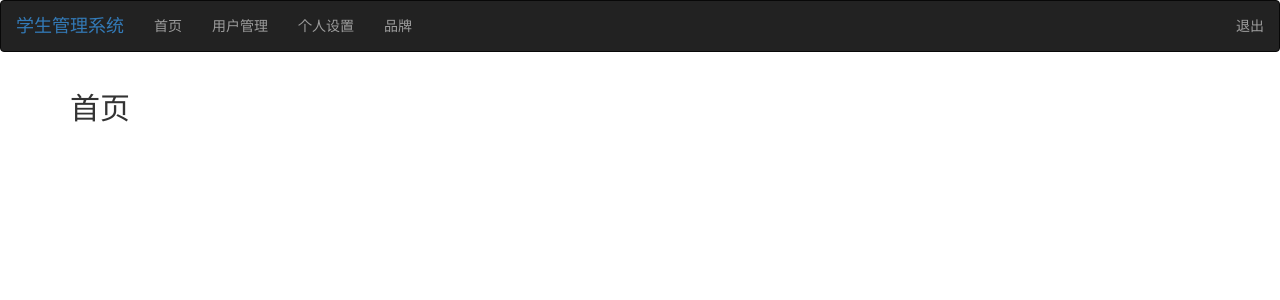
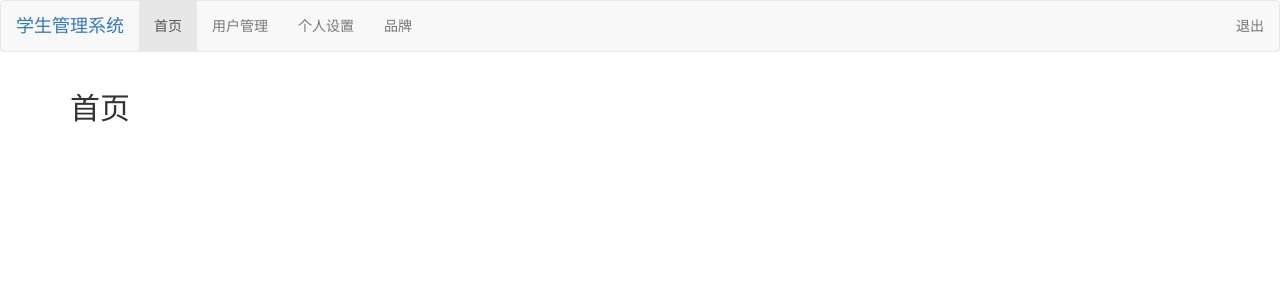
Before and after one commit to WangJia-mm/react-router-lesson-4, a React (Create React App) app: page / in a window 1280 px wide. Shown: the top 300 px of the page. Built offline with nearby package versions, Linux system fonts and the light colour scheme; the HTML template or start-up script is replaced by a standard one.

Commit message:
7. 实现选中菜单的高亮显示

```diff
--- a/src/App.js
+++ b/src/App.js
@@ -12,10 +12,11 @@ import User from './User';
 import Profile from './Profile';
 import PrivateRoute from './PrivateRoute';
 import Login from './Login';
+import MenuLink from './MenuLink';
 const App = () => (
     <Router>
         <div>
-            <div className="navbar navbar-inverse">
+            <div className="navbar navbar-default">
                 <div className="container-fluid">
                     <div className="navbar-header">
                         <div className="navbar-brand">
@@ -24,9 +25,9 @@ const App = () => (
                     </div>
                     <div>
                         <ul className="nav navbar-nav">
-                            <li><Link to="/">首页</Link></li>
-                            <li><Link to="/user">用户管理</Link></li>
-                            <li><Link to="/profile">个人设置</Link></li>
+                            <MenuLink activeOnlyWhenExact={true} to="/" label="首页"/>
+                            <MenuLink activeOnlyWhenExact={true} to="/user" label="用户管理"/>
+                            <MenuLink activeOnlyWhenExact={true} to="/profile" label="个人设置"/>
                             <li><Link to="/zhufengpeixun">品牌</Link></li>
                         </ul>
                         <ul className="nav navbar-nav navbar-right">
--- /dev/null
+++ b/src/MenuLink.js
@@ -0,0 +1,10 @@
+import React from 'react'
+import {Route, Link} from 'react-router-dom'
+const MenuLink = ({ label, to, activeOnlyWhenExact }) => (
+    <Route path={to} exact={activeOnlyWhenExact} children={({ match }) => (
+        <li className={match ? 'active' : ''}>
+            <Link to={to}>{label}</Link>
+        </li>
+    )}/>
+)
+export default MenuLink
```
Also changed, not shown: 1 other file (tests, documents, lock files or other folders).
